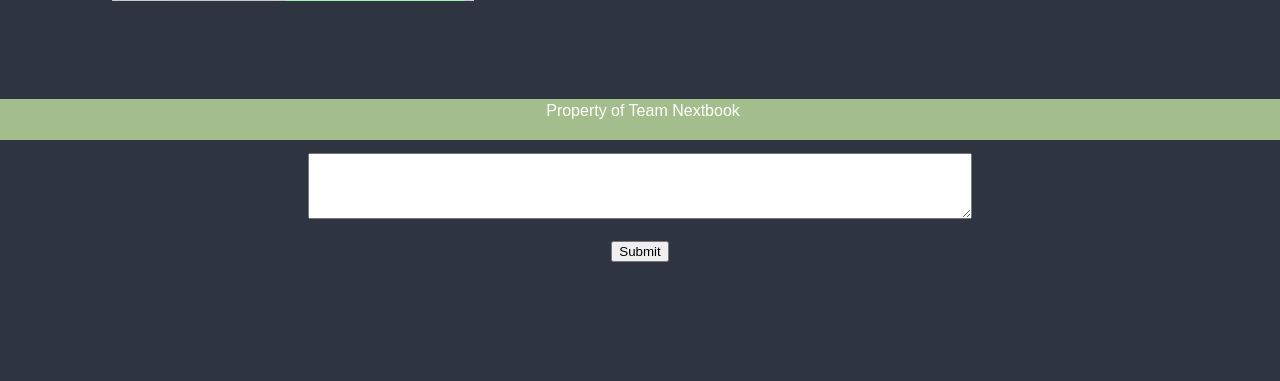
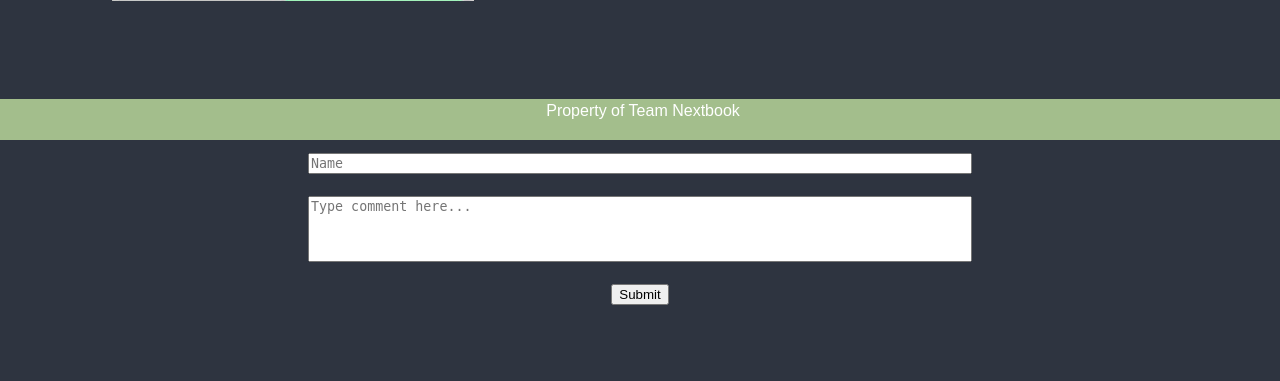
Before and after one commit to aaronamk/Nextbook, a Flask app: template Code/templates/book-info.html in a window 1280 px wide. Shown: the part 660-1041 px from the top of the page. Before the commit the page ends 922 px from the top, so only its background shows below. Run offline with Flask 2, Linux system fonts and the light colour scheme; the template is opened without the code that fills it, so the values that code supplies are empty.

Commit message:
Added additional comment functionality

```diff
--- a/Code/database/schema.sql
+++ b/Code/database/schema.sql
@@ -16,7 +16,8 @@
 
 CREATE TABLE textbook_comment (
   id INTEGER PRIMARY KEY AUTOINCREMENT,
-  user INTEGER NOT NULL,
+  user TEXT,
+  isbn INTEGER NOT NULL,
   created TIMESTAMP NOT NULL DEFAULT CURRENT_TIMESTAMP,
   body TEXT NOT NULL
 );
--- a/Code/main.py
+++ b/Code/main.py
@@ -68,9 +68,10 @@
 
 def get_comments(isbn):
     comments = []
-    for i in query_db("select * from textbook_comment where user = ?", [isbn]):
-        print(i[3])
-        comments.append(i[3])
+    for i in query_db("select * from textbook_comment where isbn = ?", [isbn]):
+        #print(i[0],i[1],i[2],i[3], i[4])
+        # 0-id, 1 - Username, 2- isbn, 3- Timestamp, 4- Comment
+        comments.append([i[1],i[3],i[4]])
     return comments
 
 @nextbook.route("/book/<isbn>", methods = ["GET", "POST"])
@@ -117,8 +118,11 @@
 @nextbook.route("/submit_comment", methods =["POST"])
 def submit_comment():
     isbn = int(request.form.get("isbn"))
+    user = request.form.get("user")
+    if (not user or user.isspace()):
+        user = "Unknown"
     comment = request.form.get("comment")
-    query_db(f"INSERT INTO  textbook_comment (user, body) VALUES ('{isbn}','{comment}');")
+    query_db(f"INSERT INTO textbook_comment (isbn, user, body) VALUES ('{isbn}','{user}','{comment}');")
 
     return redirect(url_for("book_page", isbn = isbn))
 
--- a/Code/templates/book-info.html
+++ b/Code/templates/book-info.html
@@ -91,14 +91,17 @@
 </script>
 <form action="/submit_comment" method="POST">
    <H2> Comments </H2>
-   <textarea id="comment" name="comment" rows="4" cols="80"></textarea>
+   <textarea id="user" name="user" style="resize: none;" placeholder="Name" rows="1" cols="80"></textarea>
+   <br><br>
+   <textarea id="comment" name="comment" style="resize: none;" placeholder="Type comment here..." rows="4" cols="80"></textarea>
    <br><br>
    <input type="hidden" value= {{ isbn }} name= "isbn">
    <input type="submit" value="Submit">
 </form>
 {% for comment in comments %}
 <div class = "comment_box">
-  {{ comment }}
+  <div>{{ comment[0] }} - {{comment[1]}}</div>
+  <div>{{ comment[2] }}</div>
 </div>
 {% endfor %}
 
```
Also changed, not shown: Code/database/database.db.
